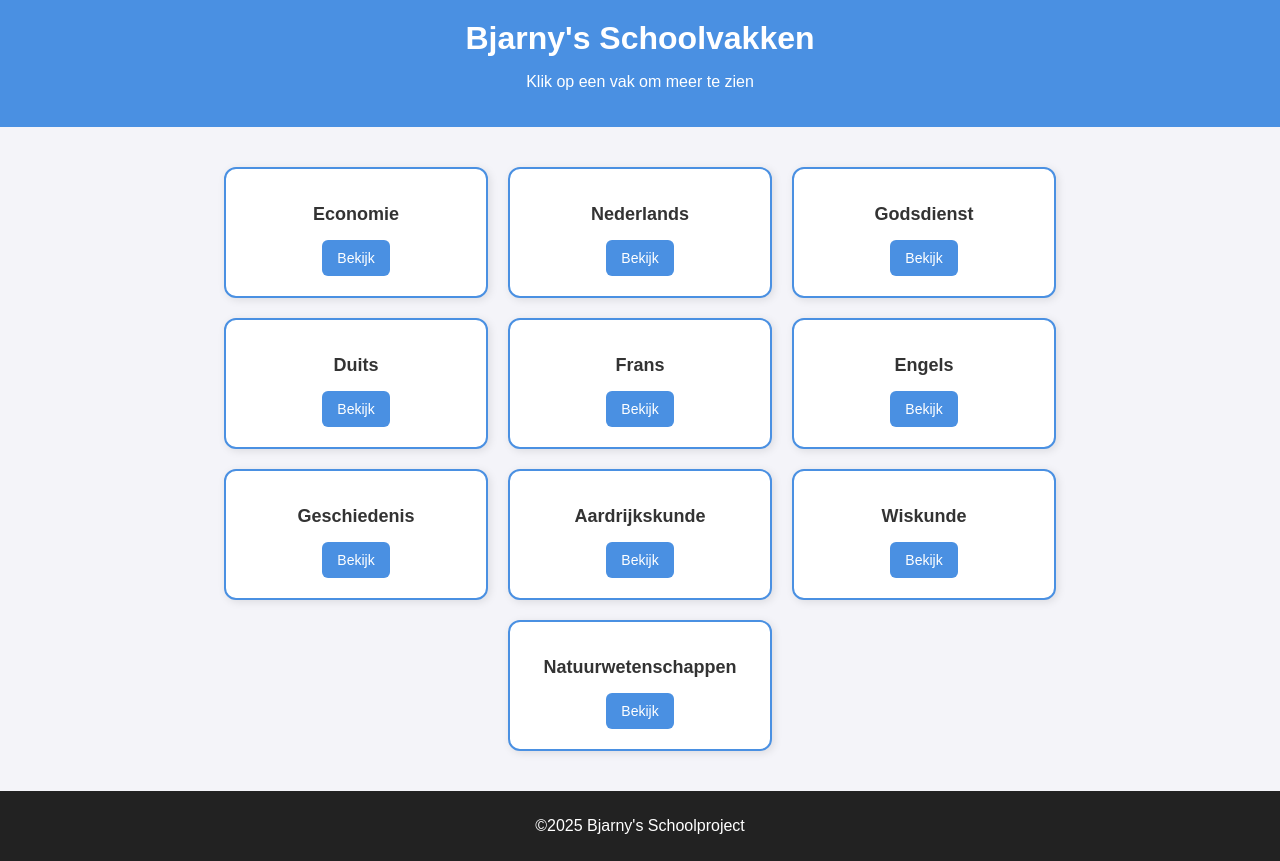
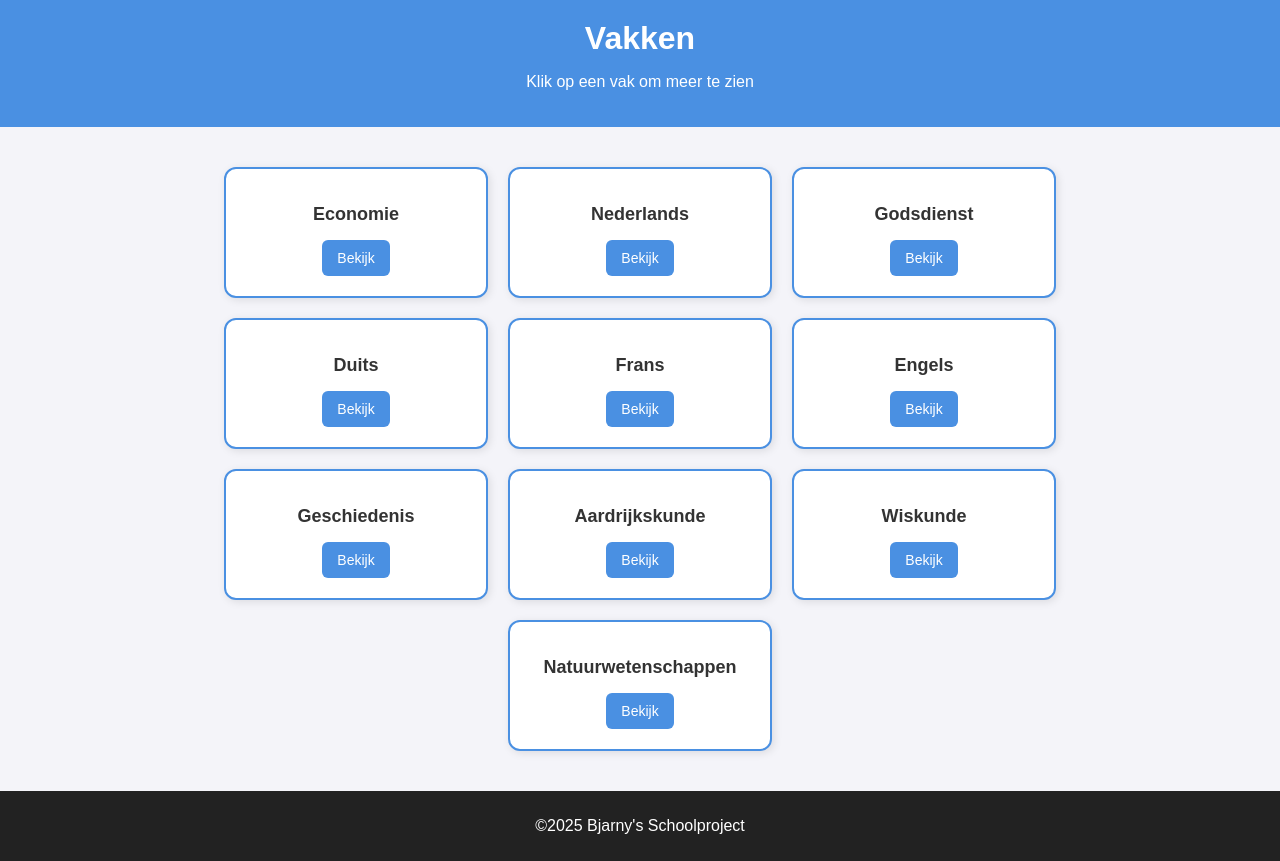
Before and after one commit to bjarnyyy/bjarnyyy.github.io, a plain HTML site: page index.html in a window 1280 px wide. Drawn offline with Linux system fonts and the light colour scheme.

Commit message:
Update index.html

```diff
--- a/index.html
+++ b/index.html
@@ -71,7 +71,7 @@
 
 <body>
   <header>
-    <h1>Bjarny's Schoolvakken</h1>
+    <h1>Vakken</h1>
     <p>Klik op een vak om meer te zien</p>
   </header>
 
```
